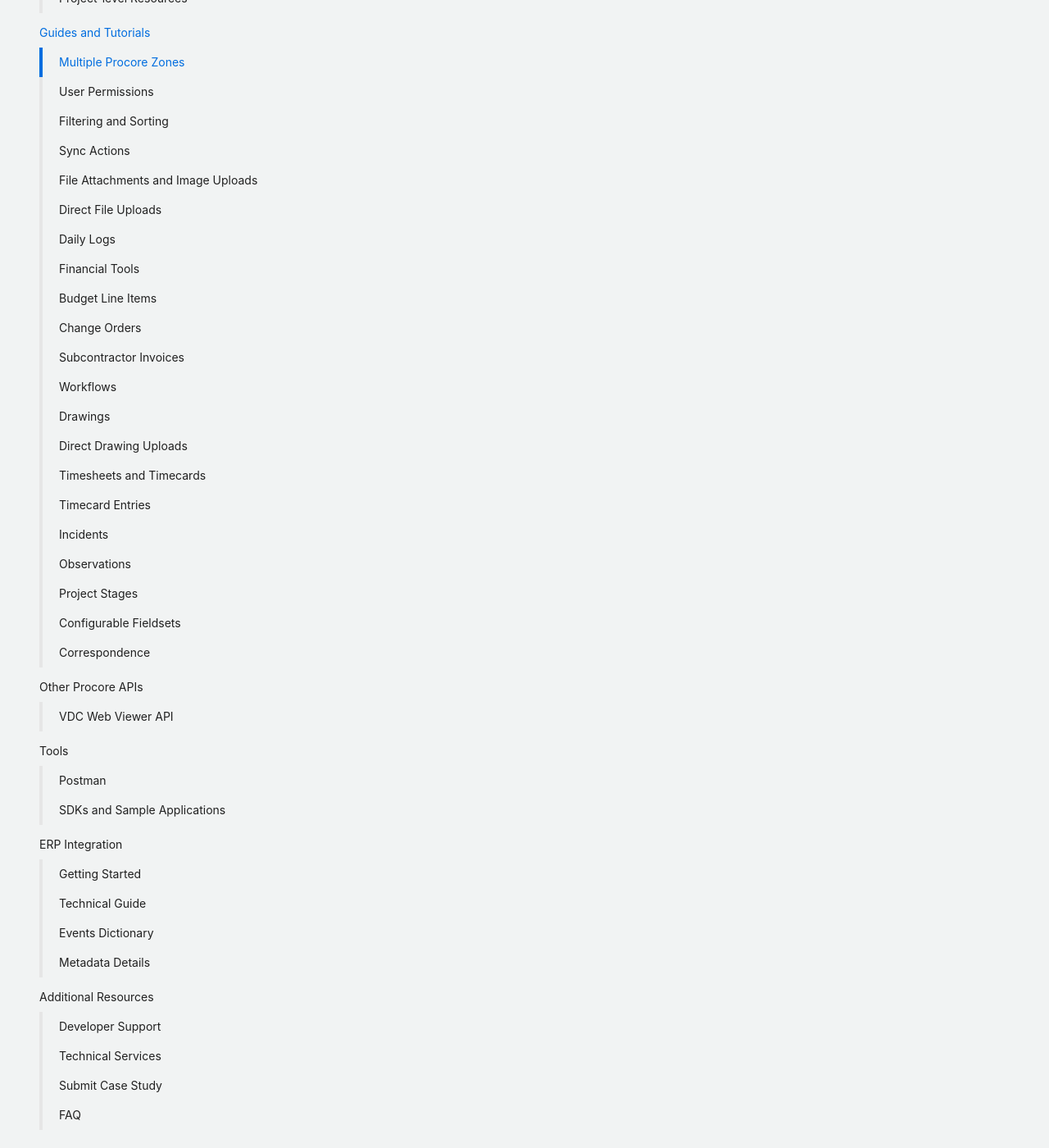
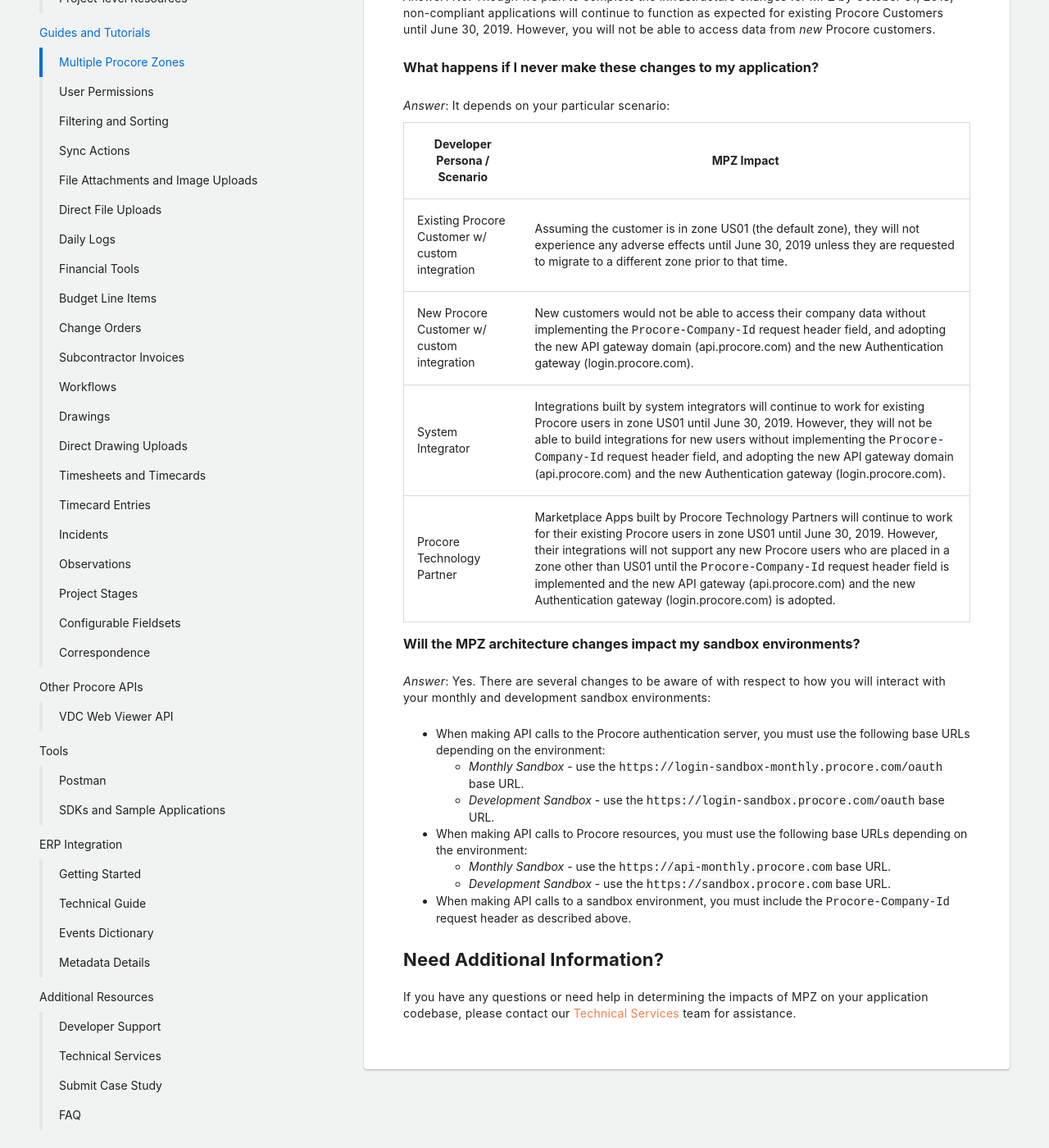
Before and after one commit to procore/documentation, a Jekyll site: the page built from tutorials/tutorial_mpz.md, in a window 1280 px wide and 1400 px high, scrolled down 2218 px. Shown: the whole window at 82% size. Built offline with Jekyll 4.4.1, drawn with Linux system fonts in a browser that asks for light colours; some of the changed text lies outside the part shown.

Commit message:
Add missing section to tutorials_mpz

```diff
--- a/tutorials/tutorial_mpz.md
+++ b/tutorials/tutorial_mpz.md
@@ -44,3 +44,44 @@ _Note_: The following Procore API endpoints _do not_ require a request header co
 
 The exception to this rule is when you are using Service Accounts with the OAuth 2.0 Client Credentials grant type.
 See [Using Service Accounts with MPZ]({{ site.url }}{{ site.baseurl }}{% link oauth/oauth_client_credentials.md %}#using-service-accounts-with-mpz) for additional information.
+
+## Actions Required / Timeline
+
+- To continue serving existing Procore customers, you will need to make the above described changes by June 30, 2019, beyond which your apps and integrations may not work.
+- To onboard new Procore customers, you will need to make these changes by October 31, 2018.
+
+## Frequently Asked Questions
+
+### Do I need to make all these changes to my application immediately?
+
+_Answer_: No.
+Though we plan to complete the infrastructure changes for MPZ by October 31, 2018, non-compliant applications will continue to function as expected for existing Procore Customers until June 30, 2019.
+However, you will not be able to access data from _new_ Procore customers.
+
+### What happens if I never make these changes to my application?
+
+_Answer_: It depends on your particular scenario:
+
+| Developer Persona / Scenario                    | MPZ Impact                                                                                                                                                                                                                                                                                                                                                                                                                                 |
+| ----------------------------------------------- | ------------------------------------------------------------------------------------------------------------------------------------------------------------------------------------------------------------------------------------------------------------------------------------------------------------------------------------------------------------------------------------------------------------------------------------------ |
+| Existing Procore Customer w/ custom integration | Assuming the customer is in zone US01 (the default zone), they will not experience any adverse effects until June 30, 2019 unless they are requested to migrate to a different zone prior to that time.                                                                                                                                                                                                                                    |
+| New Procore Customer w/ custom integration      | New customers would not be able to access their company data without implementing the `Procore-Company-Id` request header field, and adopting the new API gateway domain (api.procore.com) and the new Authentication gateway (login.procore.com).                                                                                                                                                                                         |
+| System Integrator                               | Integrations built by system integrators will continue to work for existing Procore users in zone US01 until June 30, 2019. However, they will not be able to build integrations for new users without implementing the `Procore-Company-Id` request header field, and adopting the new API gateway domain (api.procore.com) and the new Authentication gateway (login.procore.com).                                                       |
+| Procore Technology Partner                      | Marketplace Apps built by Procore Technology Partners will continue to work for their existing Procore users in zone US01 until June 30, 2019. However, their integrations will not support any new Procore users who are placed in a zone other than US01 until the `Procore-Company-Id` request header field is implemented and the new API gateway (api.procore.com) and the new Authentication gateway (login.procore.com) is adopted. |
+
+### Will the MPZ architecture changes impact my sandbox environments?
+
+_Answer_: Yes.
+There are several changes to be aware of with respect to how you will interact with your monthly and development sandbox environments:
+
+- When making API calls to the Procore authentication server, you must use the following base URLs depending on the environment:
+    - _Monthly Sandbox_ - use the `https://login-sandbox-monthly.procore.com/oauth` base URL.
+    - _Development Sandbox_ - use the `https://login-sandbox.procore.com/oauth` base URL.
+- When making API calls to Procore resources, you must use the following base URLs depending on the environment:
+    - _Monthly Sandbox_ - use the `https://api-monthly.procore.com` base URL.
+    - _Development Sandbox_ - use the `https://sandbox.procore.com` base URL.
+- When making API calls to a sandbox environment, you must include the `Procore-Company-Id` request header as described above.
+
+## Need Additional Information?
+
+If you have any questions or need help in determining the impacts of MPZ on your application codebase, please contact our [Technical Services](mailto:apisupport@procore.com) team for assistance.
```
